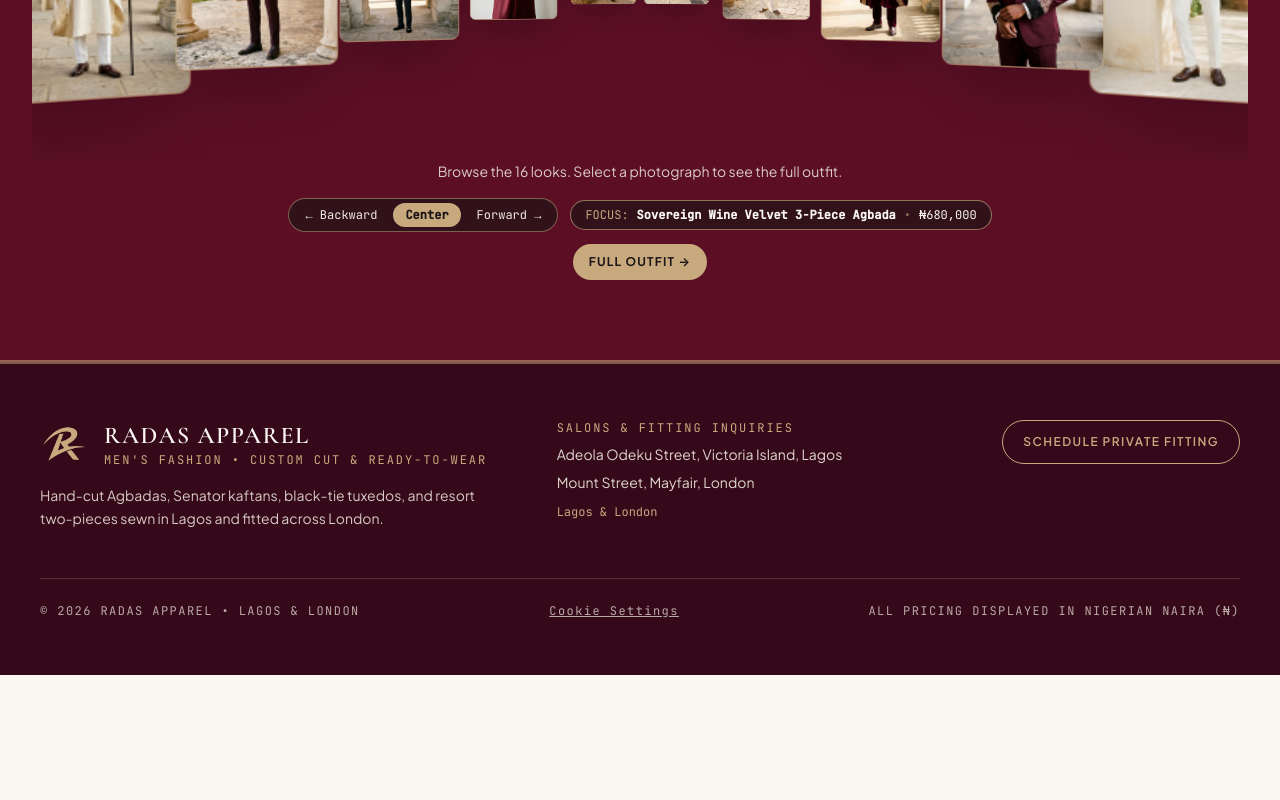
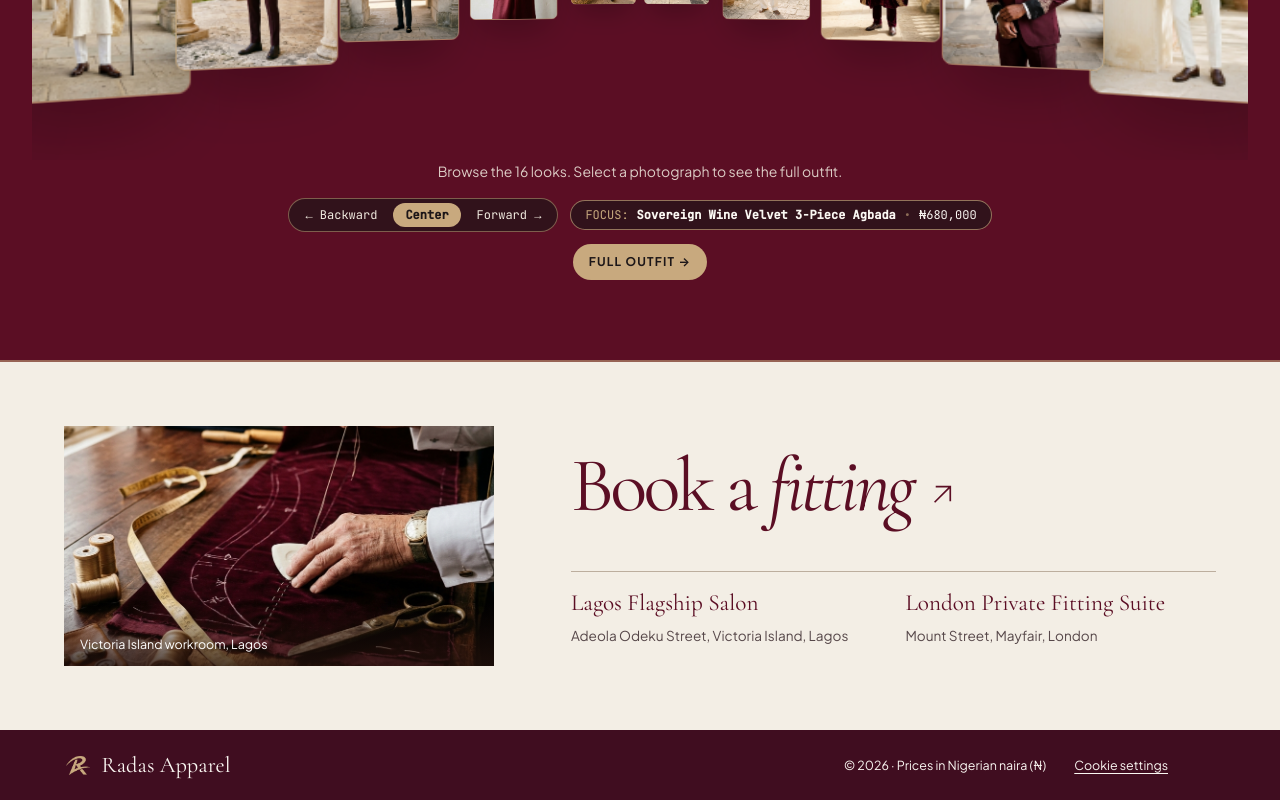
Before and after one commit to Larriee02/RadasApparel, a React (Vite) app: page / in a window 1280 px wide. Shown: the part 2984-3784 px from the top of the page. Before the commit the page ends 3659 px from the top, so only its background shows below. Built offline with nearby package versions, Linux system fonts and the light colour scheme.

Commit message:
Close the lookbook with a workroom photograph and salon appointments

```diff
--- a/src/components/layout/AtelierFooter.jsx
+++ b/src/components/layout/AtelierFooter.jsx
@@ -1,68 +1,41 @@
 import React from 'react'
+import { SALON_LOCATIONS } from '../../data/raddasData'
 
-/**
- * Aged Burgundy footer shared consistently across Home, About Us, Contact, and Gallery views.
- */
 function AtelierFooter({ onBookFitting, onCookieSettings }) {
   return (
-    <footer className="bg-[#350919] text-[#FAF7F2] border-t-2 border-[#C8A97E]/50">
-      <div className="max-w-[1280px] mx-auto px-4 sm:px-6 md:px-10 py-12 sm:py-14">
-        <div className="grid grid-cols-1 md:grid-cols-12 gap-10 items-start">
-          <div className="md:col-span-5 space-y-4">
-            <div className="flex items-center gap-4">
-              <img
-                src="/monogram-gold.png"
-                alt="Radas Apparel Seal"
-                className="w-12 h-12 object-contain"
-              />
-              <div>
-                <div className="font-serif-display text-2xl font-semibold tracking-[0.06em] text-[#FAF7F2]">
-                  RADAS APPAREL
-                </div>
-                <div className="font-mono-spec text-xs uppercase tracking-[0.16em] text-[#C8A97E]">
-                  Men&apos;s Fashion &bull; Custom Cut &amp; Ready-to-Wear
-                </div>
+    <footer className="atelier-footer">
+      <div className="footer-spread">
+        <figure className="footer-workroom">
+          <img src="/lookbook/atelier-craft.jpg" alt="Hands stitching wine cloth beside a tailor’s shears and measuring tape" loading="lazy" />
+          <figcaption>Victoria Island workroom, Lagos</figcaption>
+        </figure>
+
+        <div className="footer-appointments">
+          <h2 className="font-serif-display">
+            <button type="button" onClick={() => onBookFitting()}>
+              Book a <em>fitting</em><svg aria-hidden="true" viewBox="0 0 24 24" fill="none" stroke="currentColor" strokeWidth="1.5">
+                <path d="M5 19 19 5M6 5h13v13" />
+              </svg>
+            </button>
+          </h2>
+          <div className="footer-salons">
+            {SALON_LOCATIONS.map(({ city, address }) => (
+              <div key={city}>
+                <h3 className="font-serif-display">{city}</h3>
+                <address>{address}</address>
               </div>
-            </div>
-            <p className="font-sans-ui text-xs md:text-sm text-[#F2ECE1]/85 max-w-md leading-relaxed">
-              Hand-cut Agbadas, Senator kaftans, black-tie tuxedos, and resort
-              two-pieces sewn in Lagos and fitted across London.
-            </p>
-          </div>
-
-          <div className="md:col-span-4 space-y-2">
-            <div className="font-mono-spec text-xs uppercase tracking-[0.16em] text-[#C8A97E]">
-              Salons &amp; Fitting Inquiries
-            </div>
-            <p className="font-sans-ui text-xs md:text-sm text-[#F2ECE1]/90">
-              Adeola Odeku Street, Victoria Island, Lagos
-            </p>
-            <p className="font-sans-ui text-xs md:text-sm text-[#F2ECE1]/90">
-              Mount Street, Mayfair, London
-            </p>
-            <p className="font-mono-spec text-xs text-[#C8A97E] pt-1">
-              Lagos &amp; London
-            </p>
-          </div>
-
-          <div className="md:col-span-3 flex flex-col items-start md:items-end justify-between gap-4">
-            <button
-              type="button"
-              onClick={() => onBookFitting()}
-              className="min-h-[44px] px-5 py-2.5 rounded-full border border-[#C8A97E] text-[#C8A97E] hover:bg-[#C8A97E] hover:text-[#1C1618] font-sans-ui text-xs font-semibold uppercase tracking-[0.12em] transition-colors cursor-pointer"
-            >
-              Schedule Private Fitting
-            </button>
+            ))}
           </div>
         </div>
+      </div>
 
-        <div className="mt-12 pt-6 border-t border-[#C8A97E]/25 flex flex-col sm:flex-row items-center justify-between gap-3 font-mono-spec text-xs text-[#F2ECE1]/70 uppercase tracking-[0.12em]">
-          <span>© 2026 Radas Apparel • Lagos &amp; London</span>
-          <button type="button" onClick={onCookieSettings} className="cursor-pointer underline">
-            Cookie Settings
-          </button>
-          <span>All Pricing Displayed in Nigerian Naira (₦)</span>
-        </div>
+      <div className="footer-imprint">
+        <span className="footer-signature font-serif-display">
+          <img src="/monogram-gold.png" width="28" height="24" alt="" />
+          Radas Apparel
+        </span>
+        <small>© {new Date().getFullYear()} · Prices in Nigerian naira (₦)</small>
+        <button type="button" onClick={onCookieSettings}>Cookie settings</button>
       </div>
     </footer>
   )
--- a/src/index.css
+++ b/src/index.css
@@ -321,3 +321,49 @@
 @media (prefers-reduced-motion: reduce) {
   .floating-nav, .floating-nav-surface, #house-menu { transition: none; }
 }
+
+.atelier-footer {
+  background: #f3eee5;
+  color: var(--house-wine);
+}
+.footer-spread {
+  display: grid;
+  grid-template-columns: minmax(0, 2fr) minmax(0, 3fr);
+  max-width: 1280px;
+  margin: auto;
+  gap: clamp(2rem, 6vw, 6rem);
+  padding: clamp(2rem, 5vw, 4.5rem) clamp(1.25rem, 5vw, 4rem);
+}
+.footer-workroom { position: relative; align-self: stretch; min-height: 15rem; }
+.footer-workroom img { position: absolute; width: 100%; height: 100%; object-fit: cover; object-position: center 62%; }
+.footer-workroom figcaption {
+  position: absolute;
+  inset: auto 0 0;
+  padding: 2rem 1rem .8rem;
+  color: white;
+  background: linear-gradient(transparent, #21100bc9);
+  font-size: .78rem;
+}
+.footer-appointments { align-self: center; }
+.footer-appointments h2 { font-size: clamp(2.8rem, 6vw, 5.75rem); line-height: 1.05; letter-spacing: -.045em; }
+.footer-appointments h2 button { cursor: pointer; text-align: left; }
+.footer-appointments h2 button:hover em { text-decoration: underline; text-decoration-thickness: 1px; text-underline-offset: .1em; }
+.footer-appointments h2 svg { display: inline-block; width: .35em; margin-left: .22em; vertical-align: middle; }
+.footer-salons { display: grid; grid-template-columns: repeat(2, 1fr); gap: 1.5rem; border-top: 1px solid #bcae9e; margin-top: clamp(1.8rem, 3.5vw, 3rem); padding-top: 1.2rem; }
+.footer-salons h3 { font-size: 1.45rem; line-height: 1.1; }
+.footer-salons address { margin-top: .55rem; font-style: normal; font-size: .85rem; line-height: 1.6; color: #564749; }
+.footer-imprint {
+  display: flex; align-items: center; flex-wrap: wrap; gap: .5rem 1.75rem;
+  padding: .8rem max(5vw, calc((100% - 1152px) / 2)); padding-right: max(7rem, calc((100% - 1152px) / 2)); background: #400d20; color: var(--house-paper);
+}
+.footer-signature { display: inline-flex; align-items: center; gap: .6rem; margin-right: auto; font-size: 1.4rem; }
+.footer-signature img { object-fit: contain; }
+.footer-imprint small, .footer-imprint button { font-size: .78rem; }
+.footer-imprint button { cursor: pointer; min-height: 44px; text-decoration: underline; text-underline-offset: 3px; }
+@media (max-width: 700px) {
+  .footer-spread { grid-template-columns: 1fr; gap: 1.5rem; }
+  .footer-workroom { min-height: 0; aspect-ratio: 2.5; }
+  .footer-salons { gap: 1rem; }
+  .footer-imprint { padding-right: 6rem; }
+  .footer-signature { flex-basis: 100%; }
+}
```
